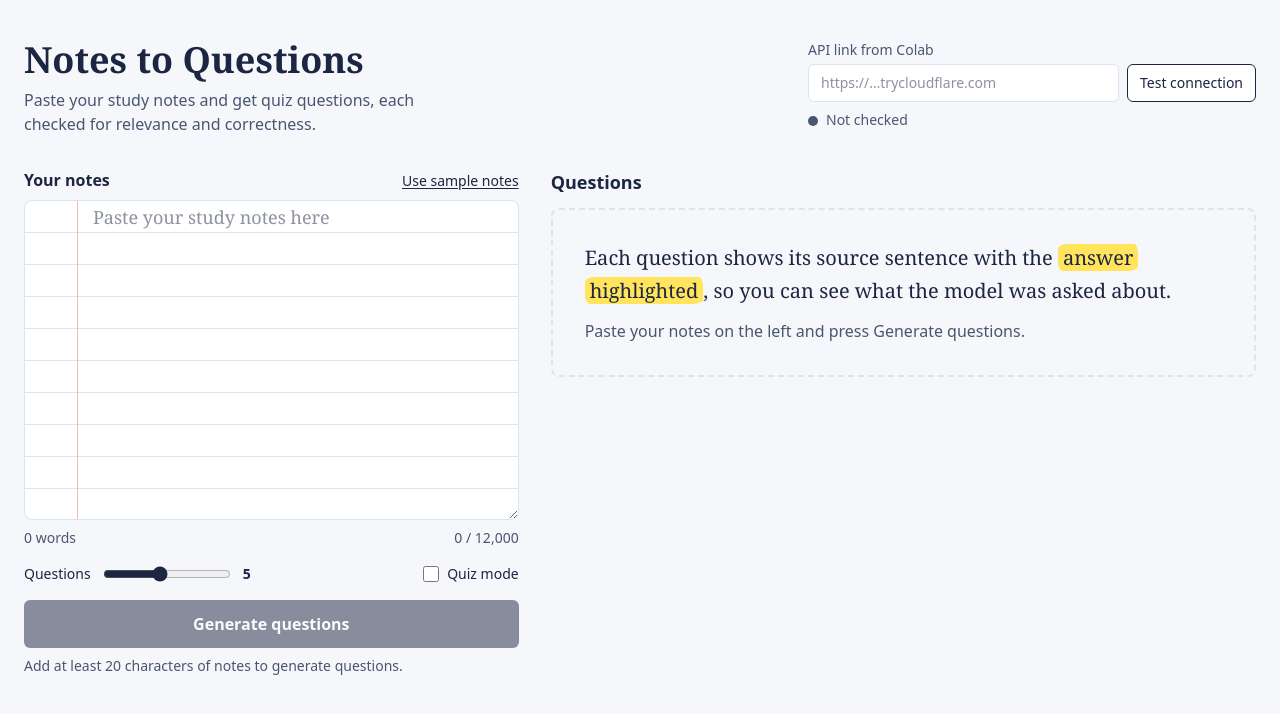
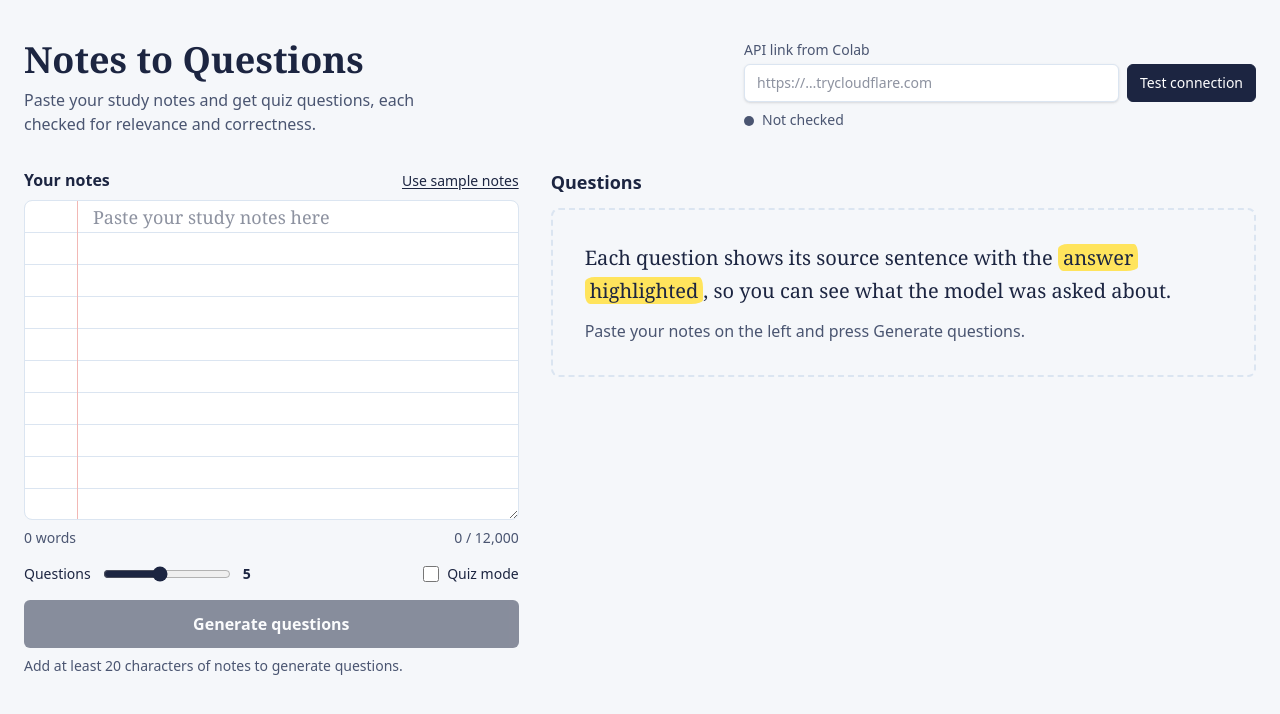
Before and after one commit to abdulrahmandeveloper/AI_Course, a React (Vite) app in the folder midterm_project/: page / in a window 1280 px wide. Shown: the top 714 px of the page. Built offline with nearby package versions, Linux system fonts and the light colour scheme.

Commit message:
Update ApiBar.tsx

```diff
--- a/midterm_project/src/components/ApiBar.tsx
+++ b/midterm_project/src/components/ApiBar.tsx
@@ -17,7 +17,7 @@ type Props = {
 export default function ApiBar({ apiUrl, onApiUrlChange, connection, onTest }: Props) {
   const { state, text } = connection
   return (
-    <div className="w-full lg:max-w-md">
+    <div className="w-full lg:max-w-lg">
       <label htmlFor="api-url" className="block text-sm font-medium text-ink-soft">
         API link from Colab
       </label>
@@ -29,12 +29,12 @@ export default function ApiBar({ apiUrl, onApiUrlChange, connection, onTest }: P
           onChange={(e) => onApiUrlChange(e.target.value)}
           onKeyDown={(e) => e.key === 'Enter' && onTest()}
           placeholder="https://…trycloudflare.com"
-          className="min-w-0 flex-1 rounded-md border border-rule bg-sheet px-3 py-2 text-sm"
+          className="min-w-0 flex-1 rounded-md border border-rule bg-sheet px-3 py-2 text-sm shadow-sm"
         />
         <button
           type="button"
           onClick={onTest}
-          className="rounded-md border border-ink bg-sheet px-3 py-2 text-sm font-medium hover:bg-rule"
+          className="rounded-md border border-ink bg-ink px-3 py-2 text-sm font-medium text-white transition-colors hover:bg-ink-soft"
         >
           Test connection
         </button>
```
